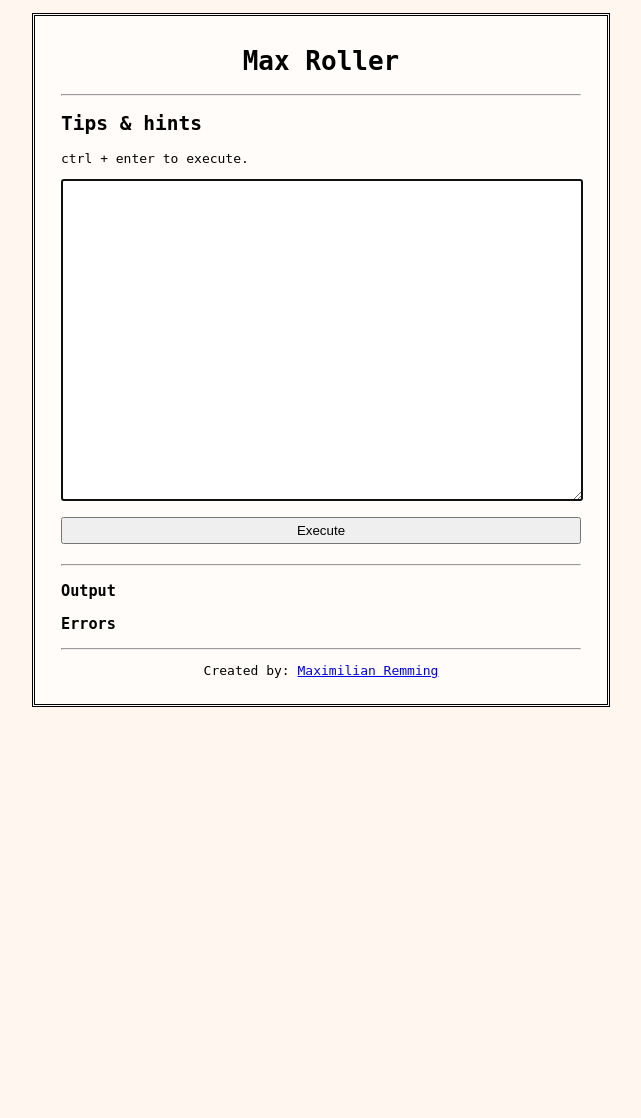
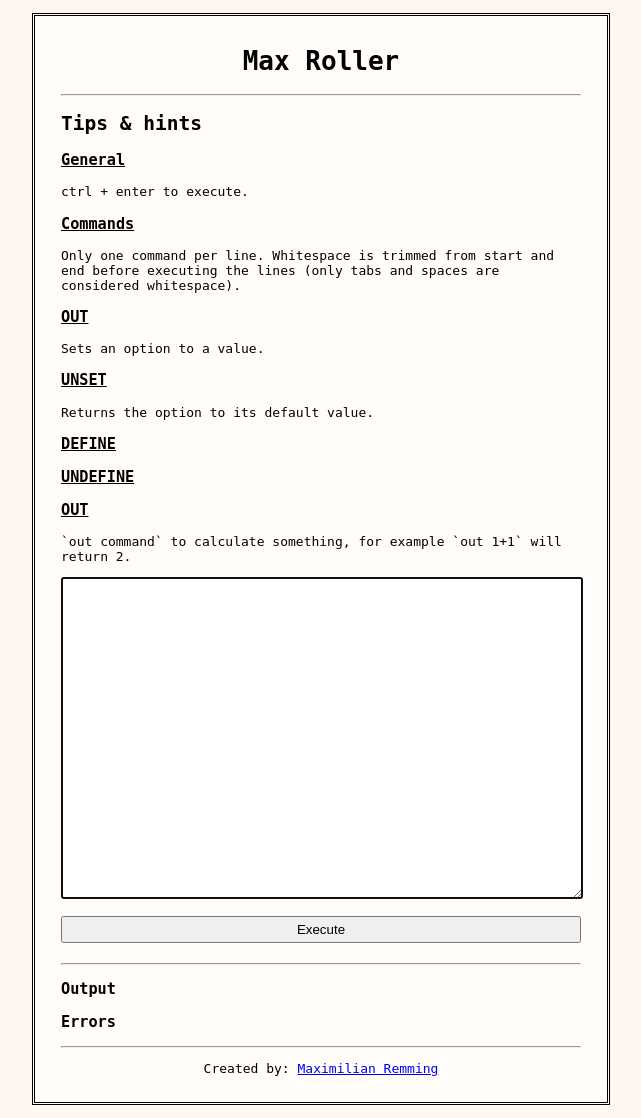
Before and after one commit to PolarPayne/dice, a Flask app: page / in a window 1280 px wide. Shown: the whole page, without its empty margins (319-960 px from the left). Before the commit the page ends 707 px from the top, so only its background shows below. Run offline with Flask 2, Linux system fonts and the light colour scheme.

Commit message:
Started adding documentation

```diff
--- a/static/style.css
+++ b/static/style.css
@@ -5,6 +5,10 @@ body {
 
 h1 {
     text-align: center;
+}
+
+#tips-hints h3 {
+    text-decoration: underline;
 }
 
 textarea {
--- a/templates/index.html
+++ b/templates/index.html
@@ -20,7 +20,32 @@
 
     </h2>
     <div id="tips-hints">
+        <h3>General</h3>
         <p>ctrl + enter to execute.</p>
+
+        <h3>Commands</h3>
+        <p>
+            Only one command per line.
+            Whitespace is trimmed from start and end
+            before executing the lines
+            (only tabs and spaces are considered whitespace).
+        </p>
+
+        <h3>OUT</h3>
+        <p>Sets an option to a value.</p>
+
+        <h3>UNSET</h3>
+        <p>Returns the option to its default value.</p>
+
+        <h3>DEFINE</h3>
+
+        <h3>UNDEFINE</h3>
+
+        <h3>OUT</h3>
+        <p>
+            `out command` to calculate something,
+            for example `out 1+1` will return 2.
+        </p>
     </div>
 
     <form onsubmit="return execute()">
```
